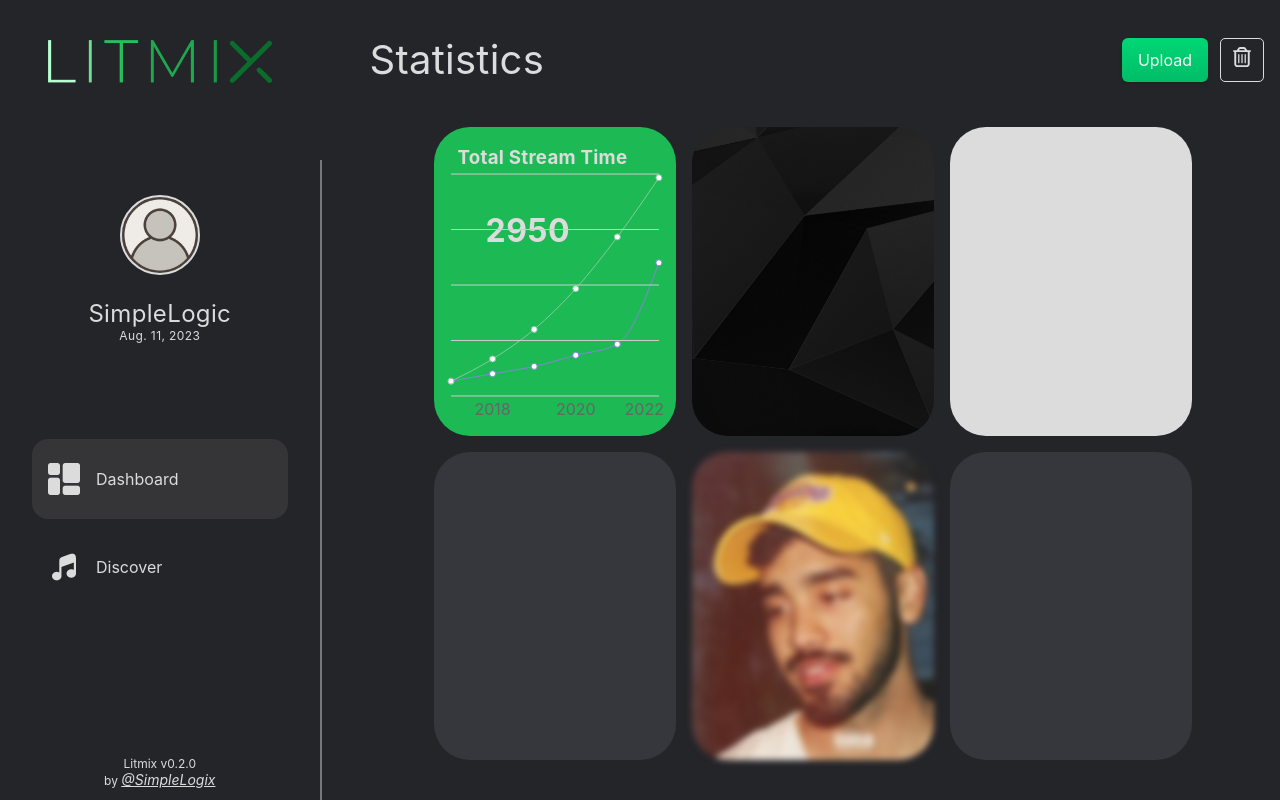
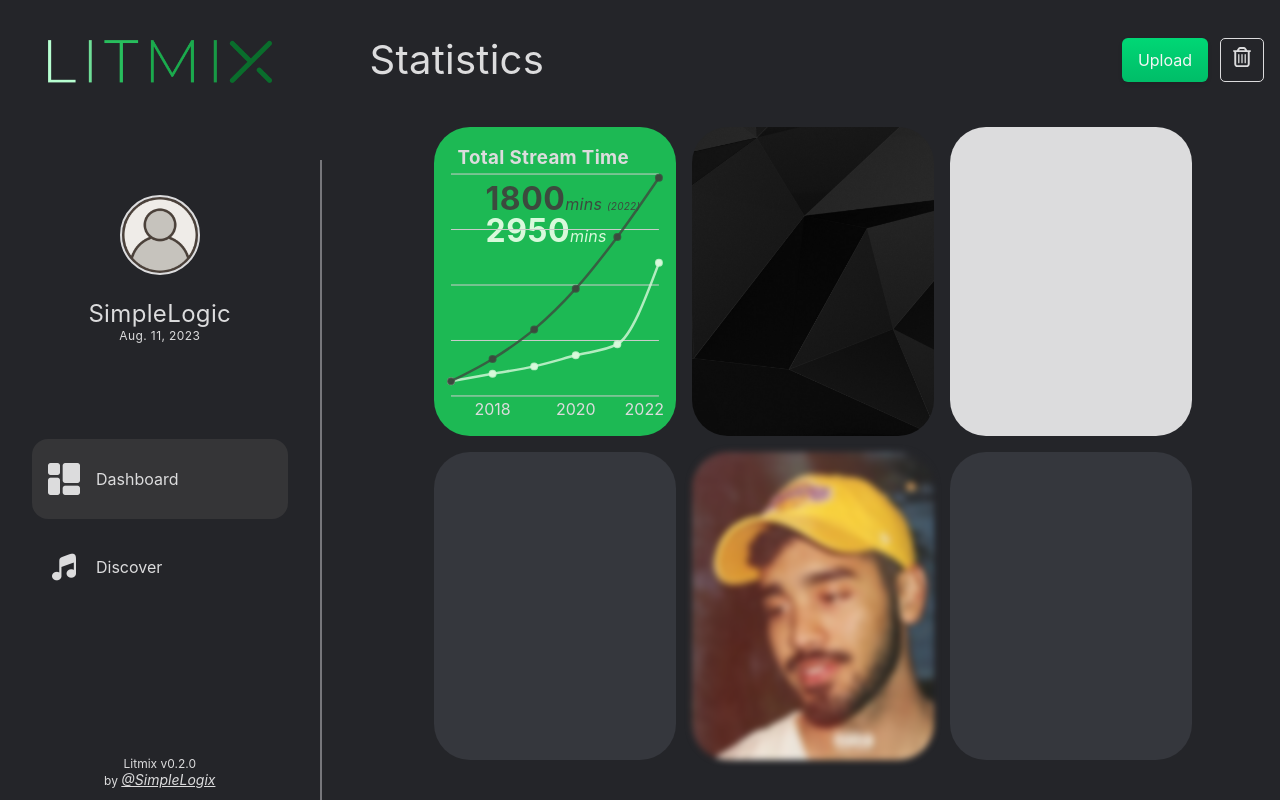
Before and after one commit to SimpleLogix/litmix, a React (Create React App) app: page / in a window 1280 px wide. Built offline with nearby package versions, Linux system fonts and the light colour scheme.

Commit message:
cleaned up total-streaming card

```diff
--- a/src/components/dashboard/CardOne.tsx
+++ b/src/components/dashboard/CardOne.tsx
@@ -1,4 +1,4 @@
-import React, { useState } from "react";
+import React, { useEffect, useState } from "react";
 import "../../styles/card-one.css";
 import {
   ResponsiveContainer,
@@ -12,44 +12,81 @@ import {
 
 type Props = {};
 
-interface DisplayedData {
+interface displayedData {
   year: string;
-  value: string;
-  cumulativeValue: number;
+  value: number;
+  cumValue: number;
 }
 
-const data = [
-  { name: "2017", uv: 200, cv: 200 },
-  { name: "2018", uv: 300, cv: 500 },
-  { name: "2019", uv: 400, cv: 900 },
-  { name: "2020", uv: 550, cv: 1450 },
-  { name: "2021", uv: 700, cv: 2150 },
-  { name: "2022", uv: 1800, cv: 2950 },
+const SP_DATA: displayedData[] = [
+  { year: "2017", value: 200, cumValue: 200 },
+  { year: "2018", value: 300, cumValue: 500 },
+  { year: "2019", value: 400, cumValue: 900 },
+  { year: "2020", value: 550, cumValue: 1450 },
+  { year: "2021", value: 700, cumValue: 2150 },
+  { year: "2022", value: 1800, cumValue: 2950 },
 ];
 
 const CardOne = (props: Props) => {
-  const [displayedData, setDisplayedData] = useState(data[data.length - 1].cv);
+  const [displayedData, setDisplayedData] = useState<displayedData>(
+    SP_DATA[SP_DATA.length - 1]
+  );
 
-  // Tooltip on Hover
+  // rechartrs tooltip is not a react component,
+  // so I made this janky workaround
   const CustomTooltip = ({ active, payload }: any) => {
-    if (active && payload && payload.length) {
-      setDisplayedData(payload[0].value);
-      console.log(`UV Value: ${payload[0].value}`);
-    }
+    useEffect(() => {
+      if (active && payload && payload.length) {
+        setDisplayedData(payload[0].payload);
+      } else {
+        setDisplayedData(SP_DATA[SP_DATA.length - 1]);
+      }
+    }, [active, payload]);
+
     return null;
   };
 
   return (
     <div className="card stream-time-card column">
       <h3>Total Stream Time</h3>
-      <p>{displayedData}</p>
+      <div className="card-one-displayed-data ">
+        <p className="stream-year-total">
+          {displayedData.value}
+          <span>
+            mins <span>({displayedData.year})</span>
+          </span>
+        </p>
+        <p className="stream-cum-total">
+          {displayedData.cumValue}
+          <span>mins</span>
+        </p>
+      </div>
       <div className="stream-time-line-container center">
         <ResponsiveContainer width="90%" height="100%">
-          <LineChart data={data}>
-            <Line type="monotone" dataKey="uv" stroke="#8884d8" />
-            <Line type="monotone" dataKey="cv" stroke="#82ca9d" />
+          <LineChart data={SP_DATA}>
             <CartesianGrid stroke="#ccc" vertical={false} />
-            <XAxis dataKey="name" axisLine={false} tickLine={false} />
+            <Line
+              type="monotone"
+              dataKey="value"
+              stroke="#d8f9db"
+              strokeWidth={2.5}
+              strokeOpacity={0.8}
+              dot={{ fill: "#d8f9db", strokeWidth: 2, stroke: "#d8f9db" }}
+            />
+            <Line
+              type="monotone"
+              dataKey="cumValue"
+              stroke="#3c4a3e"
+              strokeWidth={2.5}
+              strokeOpacity={0.8}
+              dot={{ fill: "#3c4a3e", strokeWidth: 2, stroke: "#3c4a3e" }}
+            />
+            <XAxis
+              dataKey="year"
+              axisLine={false}
+              tickLine={false}
+              tick={{ fill: "#DCDCDD" }}
+            />
             <YAxis hide />
             <Tooltip content={<CustomTooltip />} />
           </LineChart>
--- a/src/styles/app.css
+++ b/src/styles/app.css
@@ -4,6 +4,8 @@
     --green: #1db954;
     --bg: #242529;
     --bg2: #35373D;
+    --forest: #3c4a3e;
+    --mint: #d8f9db;
 }
 
 * {
--- a/src/styles/card-one.css
+++ b/src/styles/card-one.css
@@ -7,16 +7,38 @@
 .stream-time-card>h3 {
     padding-left: 24px;
     margin-bottom: 0;
-    letter-spacing: 0.25px;
+    letter-spacing: 0.35px;
+}
+.card-one-displayed-data{
+    position: absolute;
+    top: 52px;
+    left: 52px;
 }
 
-.stream-time-card>p {
-    position: absolute;
+.card-one-displayed-data>p {
+    height: 32px;
     font-size: 32px;
     font-weight: 700;
     letter-spacing: 0.5px;
-    top: 52px;
-    left: 52px;
+    margin: 0;
+}
+
+.stream-year-total{
+    color: var(--forest)
+}
+.stream-cum-total{
+    color: var(--mint)
+}
+
+.card-one-displayed-data>p>span {
+    font-size: 16px;
+    font-weight: 400;
+    font-style: italic;
+    letter-spacing: 0.25px;
+    margin: 0;
+}
+.card-one-displayed-data>p>span>span{
+    font-size: 10px;
 }
 
 .stream-time-line-container{
```
